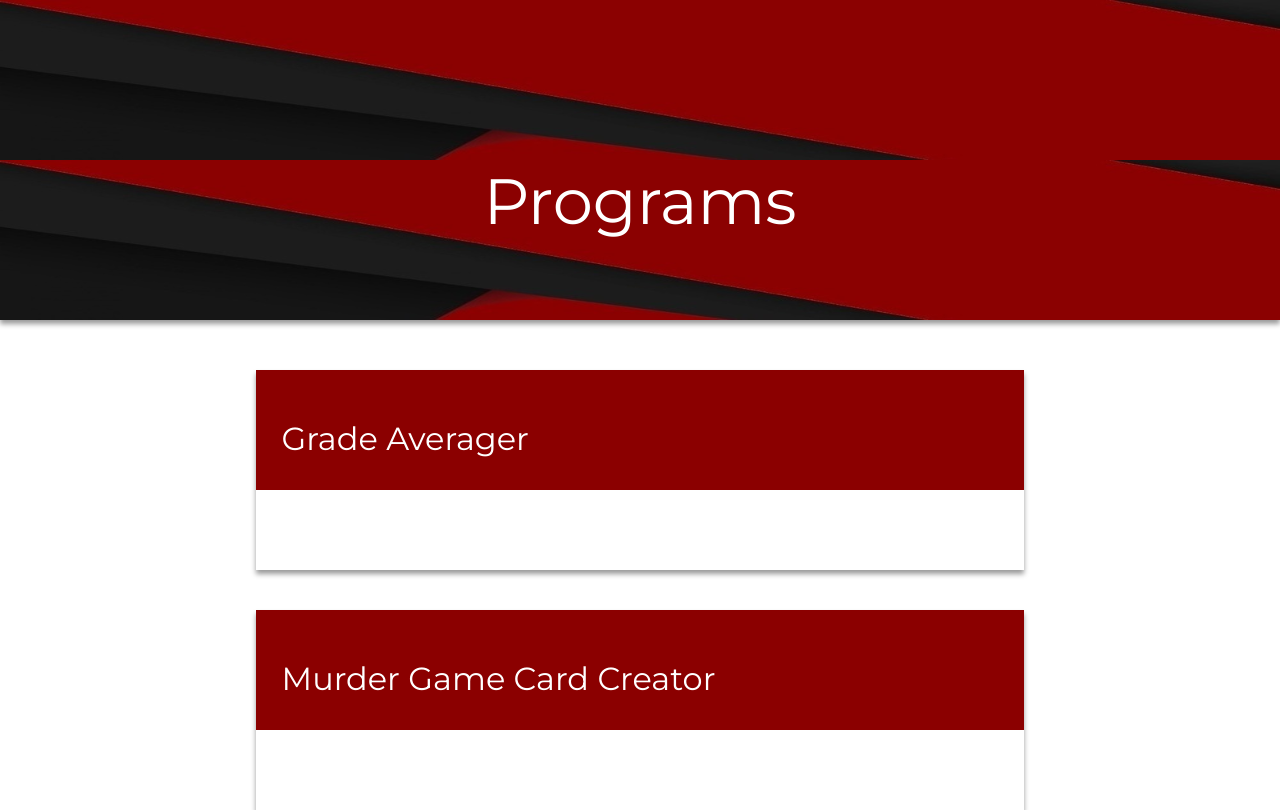
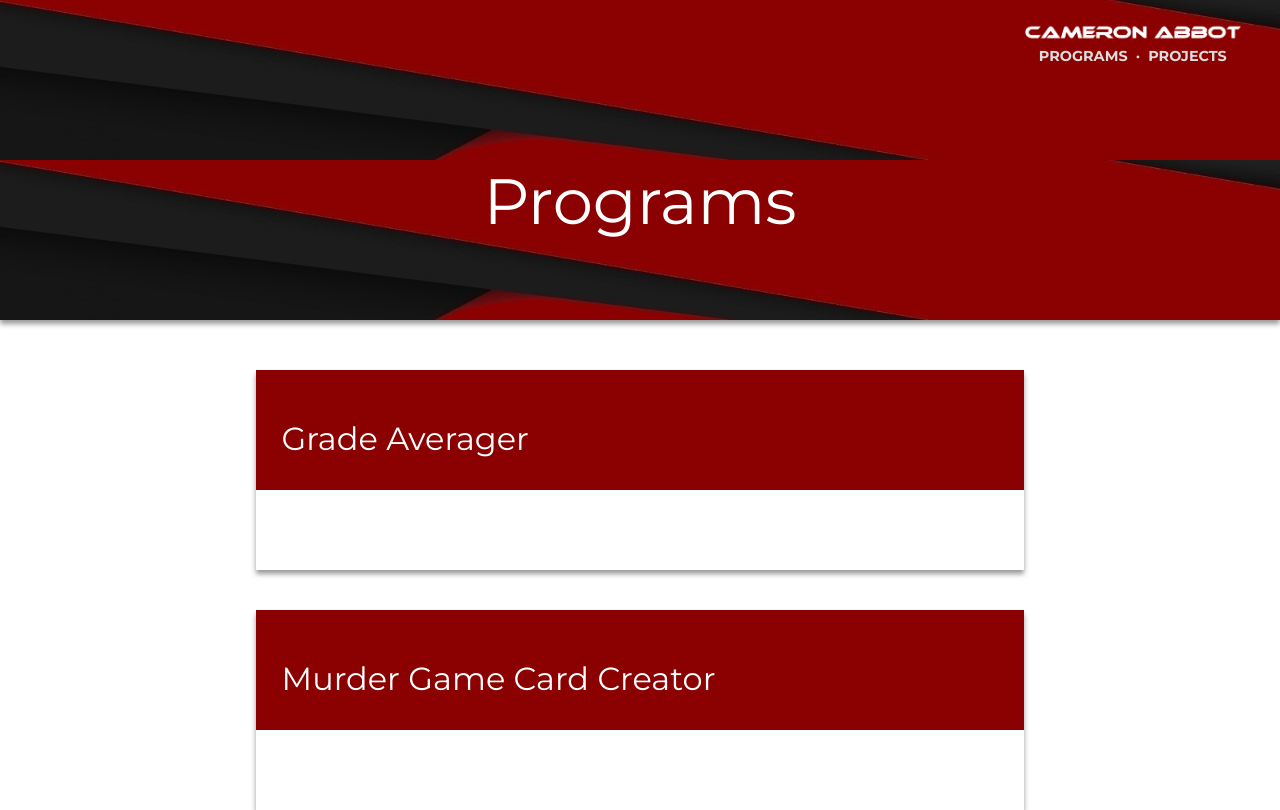
Before and after one commit to cpabbot/cpabbot.github.io, a plain HTML site: page programs/index.html in a window 1280 px wide. Drawn offline with nearby package versions, Linux system fonts and the light colour scheme.

Commit message:
navigation added

```diff
--- a/css/main.css
+++ b/css/main.css
@@ -51,6 +51,31 @@ body, html {
 
 .link:hover {
     text-decoration: underline;
+}
+
+.nav {
+    position: absolute;
+    right: 3vw;
+    top: 3vh;
+    text-align: center;
+    color: #DDD;
+    font-weight: 600;
+    font-size: 0.9rem;
+}
+
+.logo {
+    width: 17vw;
+}
+
+.nav-link {
+    text-decoration: none;
+    color: #DDD;
+    font-weight: 600;
+    font-size: 0.9rem;
+}
+
+.nav-link:hover {
+    color: #BBB;
 }
 
 .intro {
@@ -161,7 +186,7 @@ body, html {
     background-image:         linear-gradient(to bottom, #8b0000, #ffffff); /* Standard syntax; must be last */
 }
 
-.nav {
+.section--nav {
     height: 30vh;
     width: 100%;
     background-color: #FFF;
--- a/programs/index.html
+++ b/programs/index.html
@@ -21,6 +21,12 @@
 <div class="blur-background hide"></div>
 
 <header class="programs-header">
+    <div class="nav">
+        <a href="../"><img src="../img/logo.png" alt="Cameron Abbot" class="logo"></a><br>
+        <a href="" class="nav-link">PROGRAMS</a>
+        &nbsp;&middot;&nbsp;
+        <a href="" class="nav-link">PROJECTS</a>
+    </div>
     <h1 class="title--programs">Programs</h1>
 </header>
 
```
Also changed, not shown: index.html (+1 -1 lines), img/logo.png (added).
